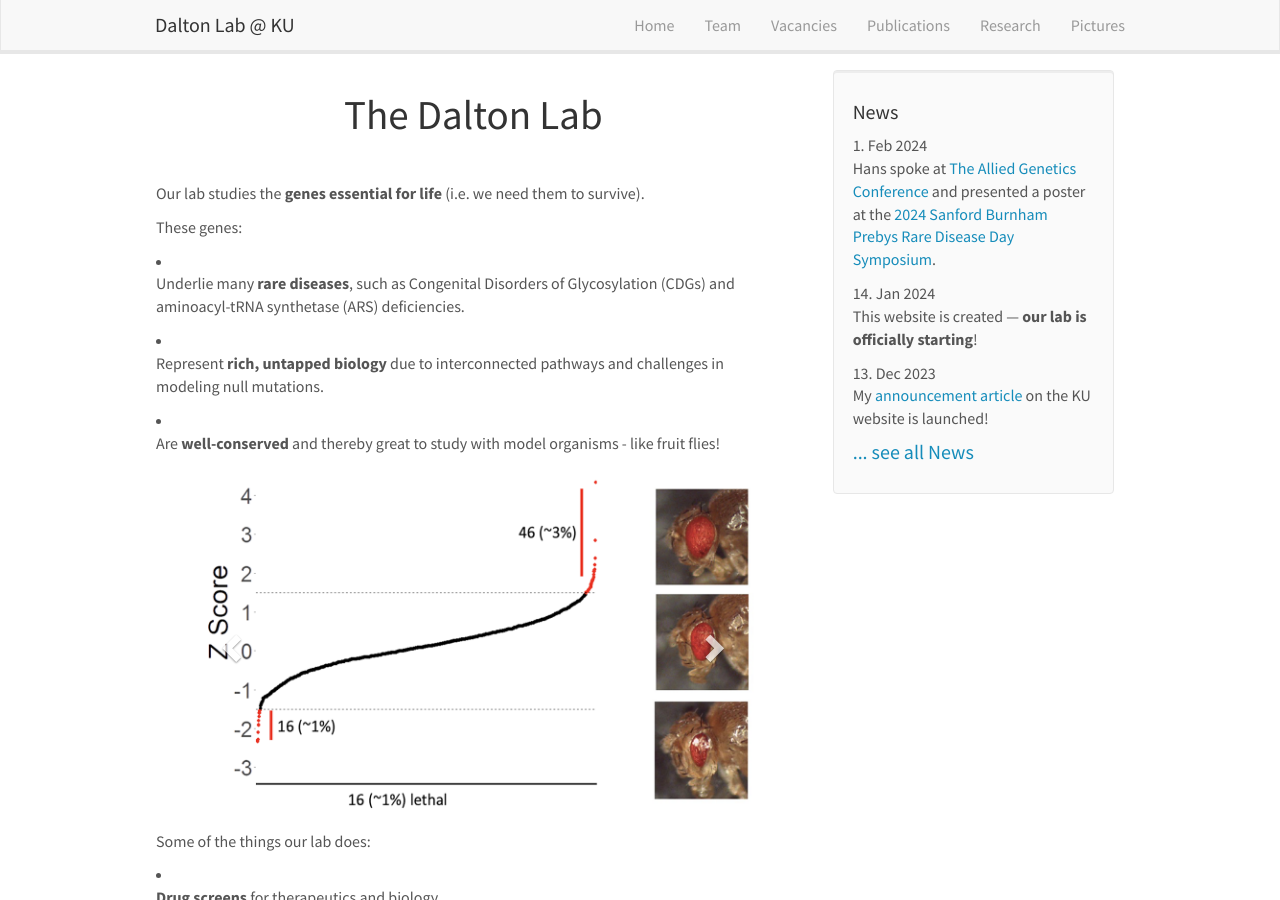
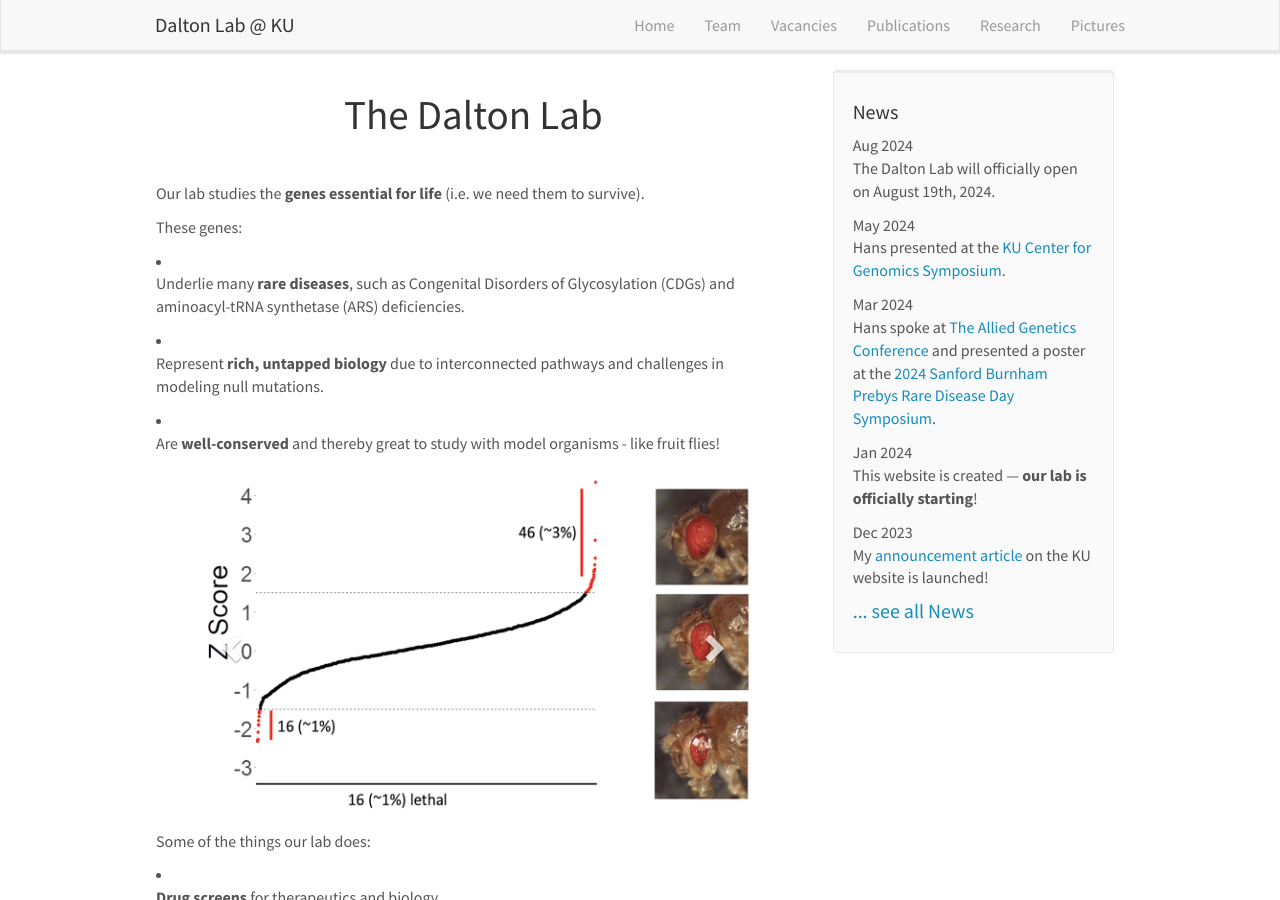
Before and after one commit to hansmdalton/hansmdalton.github.io, a Jekyll site: the page built from _pages/home.md, in a window 1280 px wide and 900 px high. Built offline with Jekyll 4.4.1, drawn with Linux system fonts in a browser that asks for light colours; nearby versions of some CDN libraries.

Commit message:
Update news.yml

```diff
--- a/_data/news.yml
+++ b/_data/news.yml
@@ -1,8 +1,14 @@
-- date: 1. Feb 2024
+- date: Aug 2024
+  headline: The Dalton Lab will officially open on August 19th, 2024.
+
+- date: May 2024
+  headline: Hans presented at the <a href="https://genomics.ku.edu/ku-center-genomics-symposium-2024">KU Center for Genomics Symposium</a>.
+
+- date: Mar 2024
   headline: Hans spoke at <a href="https://genetics-gsa.org/tagc-2024/">The Allied Genetics Conference</a> and presented a poster at the <a href="https://sbpdiscovery.org/calendar/2024-sanford-burnham-prebys-rare-disease-day-symposium-cdg-scientific-and-family">2024 Sanford Burnham Prebys Rare Disease Day Symposium</a>.
 
-- date: 14. Jan 2024
+- date: Jan 2024
   headline: This website is created — <b> our lab is officially starting</b>!
 
-- date: 13. Dec 2023
+- date: Dec 2023
   headline: My <a href="https://molecularbiosciences.ku.edu/molecular-biosciences-welcomes-hans-dalton-faculty">announcement article</a> on the KU website is launched!
```
